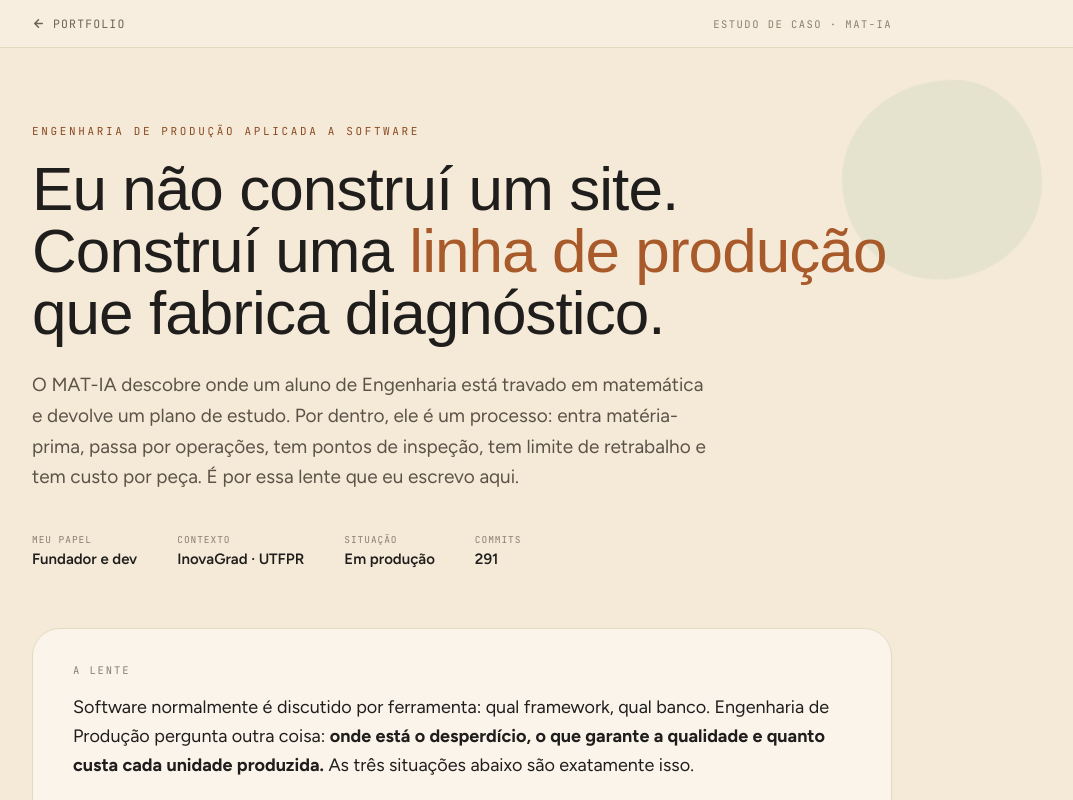
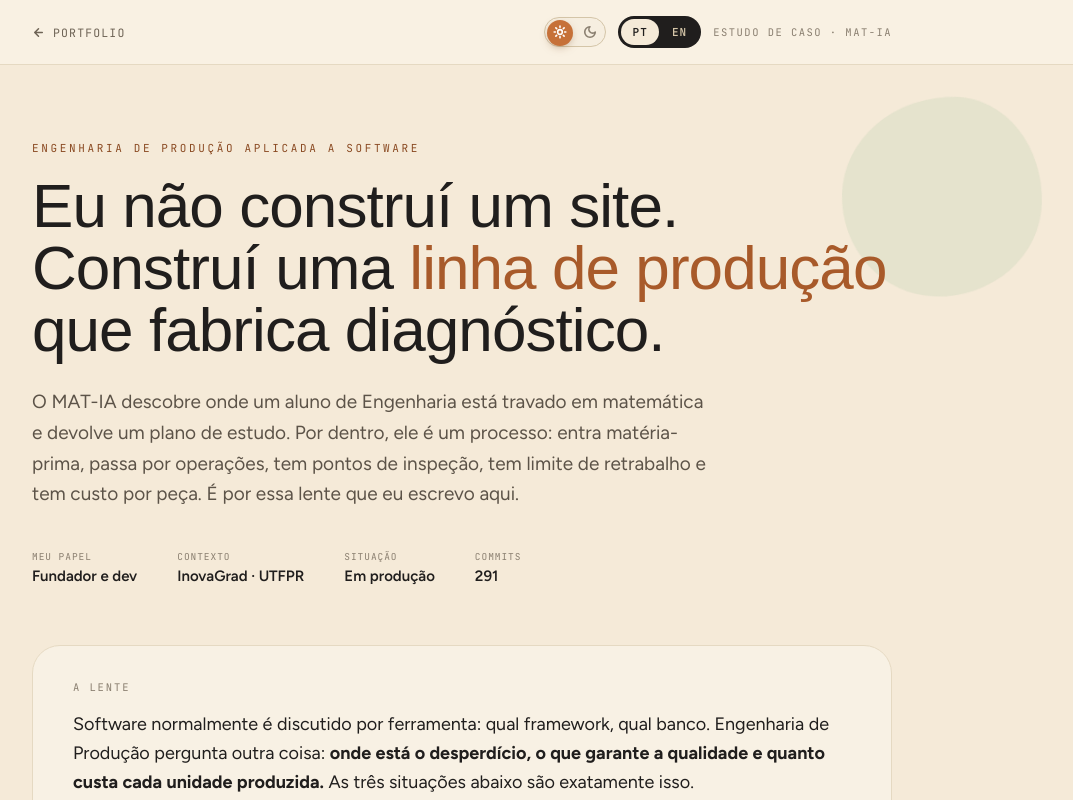
Before and after one commit to bernardoparanhos/portfolio-paranhos, a Next.js app: page /casos/mat-ia in a window 1280 px wide. Shown: the top 800 px of the page, without its empty margins (178-1251 px from the left). Built offline with nearby package versions, Linux system fonts and the light colour scheme; no server answers; a web font is replaced by a local one.

Commit message:
Toggle de idioma na pagina de estudo de caso (sincroniza com a principal) + desliga dev indicator

```diff
--- a/app/casos/mat-ia/CaseContent.tsx
+++ b/app/casos/mat-ia/CaseContent.tsx
@@ -2,6 +2,7 @@
 
 import { useEffect, useState } from "react";
 import Link from "next/link";
+import ThemeToggle from "@/components/ThemeToggle";
 import { CASE, type CaseLang } from "./content";
 
 // negrito via **...**
@@ -39,6 +40,16 @@ export default function CaseContent() {
   useEffect(() => {
     document.documentElement.lang = lang === "en" ? "en" : "pt-BR";
   }, [lang]);
+
+  // Troca e persiste na MESMA chave da principal, pra sincronizar ao voltar.
+  const changeLang = (next: CaseLang) => {
+    setLang(next);
+    try {
+      localStorage.setItem("lang", next);
+    } catch {
+      /* Safari private mode */
+    }
+  };
 
   // scroll reveal (respeita prefers-reduced-motion)
   useEffect(() => {
@@ -97,7 +108,32 @@ export default function CaseContent() {
             </svg>
             {c.back}
           </Link>
-          <span className="case-bar-tag">{c.barTag}</span>
+          <div className="case-bar-right">
+            <ThemeToggle iconSize={14} />
+            <div
+              className="nav-lang"
+              role="group"
+              aria-label={lang === "en" ? "Language" : "Idioma"}
+            >
+              <button
+                type="button"
+                className={`lang-btn${lang === "pt" ? " active" : ""}`}
+                aria-pressed={lang === "pt"}
+                onClick={() => changeLang("pt")}
+              >
+                PT
+              </button>
+              <button
+                type="button"
+                className={`lang-btn${lang === "en" ? " active" : ""}`}
+                aria-pressed={lang === "en"}
+                onClick={() => changeLang("en")}
+              >
+                EN
+              </button>
+            </div>
+            <span className="case-bar-tag">{c.barTag}</span>
+          </div>
         </div>
       </div>
 
--- a/app/globals.css
+++ b/app/globals.css
@@ -19,10 +19,55 @@
   --shadow-md: 0 10px 30px -12px rgba(80, 50, 20, 0.25);
   --shadow-lg: 0 24px 60px -24px rgba(80, 50, 20, 0.35);
   --radius-lg: 28px;
+
+  /* superfícies tokenizadas (trocam de valor no dark) */
+  --surface: #fbf5eb;
+  --surface-soft: #f8f1e4;
+  --surface-dim: #f6eee0;
+  --surface-strong: #fcf8f0;
+  --surface-nav: #f9f1e3;
+  --ring-blend: multiply;
+  --aurora-opacity: 0.33;
+}
+
+/* ═══ Dark mode quente (espresso, não preto) ═══ */
+:root[data-theme="dark"] {
+  --bg: #201911;
+  --text: #f2e7d6;
+  --n100: #2a2118;
+  --n200: #3a2f23;
+  --n300: #4a3d2e;
+  --n500: #a3927b;
+  --n600: #bfae95;
+  --n700: #d8ccb8;
+  --accent: #d98c52;
+  --accent-100: #38281a;
+  --accent-200: #63472a;
+  --accent-600: #e59c66;
+  --accent-700: #f0b98d;
+  --accent2: #94a877;
+  --accent2-200: #313a27;
+  --accent2-700: #b3c399;
+  --surface: #2a2118;
+  --surface-soft: #261e16;
+  --surface-dim: #241d15;
+  --surface-strong: #2f251b;
+  --surface-nav: #271f17;
+  --shadow-md: 0 10px 30px -12px rgba(0, 0, 0, 0.6);
+  --shadow-lg: 0 24px 60px -24px rgba(0, 0, 0, 0.7);
+  --ring-blend: screen;
+  --aurora-opacity: 0.26;
 }
 
 * {
   box-sizing: border-box;
+}
+/* dimmer suave ao trocar de tema (elementos com transição própria mantêm a sua) */
+*:not([style*="transition"]) {
+  transition:
+    background-color 0.35s ease,
+    border-color 0.35s ease,
+    color 0.35s ease;
 }
 html {
   scroll-behavior: smooth;
@@ -105,7 +150,7 @@ a:focus-visible,
     transparent 72%
   );
   filter: blur(90px) hue-rotate(var(--ah, 0deg));
-  opacity: 0.33;
+  opacity: var(--aurora-opacity, 0.33);
   will-change: transform;
 }
 #cur-ring {
@@ -125,7 +170,7 @@ a:focus-visible,
     width 0.2s,
     height 0.2s,
     margin 0.2s;
-  mix-blend-mode: multiply;
+  mix-blend-mode: var(--ring-blend, multiply);
 }
 #cur-dot {
   position: fixed;
@@ -235,7 +280,7 @@ a:focus-visible,
   align-items: center;
   gap: 18px;
   margin-top: 18px;
-  background: color-mix(in oklab, var(--bg) 72%, white 28%);
+  background: var(--surface-nav);
   -webkit-backdrop-filter: blur(12px);
   backdrop-filter: blur(12px);
   border: 1px solid var(--n200);
@@ -302,6 +347,63 @@ a:focus-visible,
   background: var(--bg);
   color: var(--text);
 }
+/* grupo de controles (tema + idioma) à direita da nav */
+.nav-controls {
+  display: flex;
+  align-items: center;
+  gap: 10px;
+}
+/* switch de tema (sol/lua deslizante) */
+.theme-toggle {
+  position: relative;
+  box-sizing: border-box;
+  display: inline-flex;
+  align-items: center;
+  flex: none;
+  width: 62px;
+  height: 30px;
+  padding: 0;
+  border: 1px solid var(--n300);
+  border-radius: 999px;
+  background: var(--surface-dim);
+  cursor: pointer;
+}
+.theme-thumb {
+  position: absolute;
+  top: 2px;
+  left: 2px;
+  width: 26px;
+  height: 26px;
+  border-radius: 50%;
+  background: var(--accent);
+  box-shadow: 0 3px 10px -3px rgba(120, 70, 25, 0.55);
+  transition: transform 0.34s cubic-bezier(0.16, 1, 0.3, 1);
+}
+.theme-sun,
+.theme-moon {
+  position: relative;
+  z-index: 1;
+  flex: 1;
+  display: flex;
+  align-items: center;
+  justify-content: center;
+  transition: color 0.3s;
+}
+.theme-sun {
+  color: #fff;
+}
+.theme-moon {
+  color: var(--n500);
+}
+:root[data-theme="dark"] .theme-thumb {
+  transform: translateX(30px);
+}
+:root[data-theme="dark"] .theme-sun {
+  color: var(--n500);
+}
+:root[data-theme="dark"] .theme-moon {
+  color: #2a2118;
+}
 /* botão hambúrguer — escondido no desktop, aparece no mobile */
 .nav-toggle {
   display: none;
@@ -314,7 +416,7 @@ a:focus-visible,
   padding: 0;
   border: 1px solid var(--n200);
   border-radius: 999px;
-  background: color-mix(in oklab, var(--bg) 60%, white 40%);
+  background: var(--surface-dim);
   cursor: pointer;
   transition:
     background 0.25s,
@@ -384,7 +486,7 @@ a:focus-visible,
 .metric {
   flex: 1;
   padding: 22px 24px;
-  background: color-mix(in oklab, white 55%, var(--bg) 45%);
+  background: var(--surface);
   border: 1px solid var(--n200);
   border-radius: var(--radius-lg);
 }
@@ -504,6 +606,9 @@ a:focus-visible,
 .washed {
   filter: saturate(0.72) contrast(0.9) brightness(1.05);
 }
+:root[data-theme="dark"] .washed {
+  filter: saturate(0.8) contrast(0.92) brightness(0.9);
+}
 .portrait {
   position: relative;
   z-index: 1;
@@ -571,7 +676,7 @@ a:focus-visible,
 .principles {
   margin-top: 64px;
   padding: 44px 48px;
-  background: color-mix(in oklab, white 52%, var(--bg) 48%);
+  background: var(--surface);
   border: 1px solid var(--n200);
   border-radius: var(--radius-lg);
   box-shadow: var(--shadow-md);
@@ -621,7 +726,7 @@ a:focus-visible,
 .edu-card {
   position: relative;
   overflow: hidden;
-  background: color-mix(in oklab, white 50%, var(--bg) 50%);
+  background: var(--surface);
   border: 1px solid var(--n200);
   border-radius: var(--radius-lg);
   padding: 44px 48px;
@@ -689,7 +794,7 @@ a:focus-visible,
     border-color 0.3s;
 }
 .exp-row:hover {
-  background: color-mix(in oklab, white 45%, var(--bg) 55%);
+  background: var(--surface-soft);
   border-color: var(--n200);
 }
 .exp-date {
@@ -746,7 +851,7 @@ a:focus-visible,
   /* min-width:0 deixa o card encolher no grid; sem isso a URL longa do rodapé
      não quebra e estoura pela lateral direita. */
   min-width: 0;
-  background: color-mix(in oklab, white 55%, var(--bg) 45%);
+  background: var(--surface);
   border: 1px solid var(--n200);
   border-radius: var(--radius-lg);
   padding: 38px 40px;
@@ -820,7 +925,7 @@ a:focus-visible,
 .proj-featured {
   display: grid;
   grid-template-columns: 1.35fr 1fr;
-  background: color-mix(in oklab, white 55%, var(--bg) 45%);
+  background: var(--surface);
   border: 1px solid var(--n200);
   border-radius: var(--radius-lg);
   overflow: hidden;
@@ -929,7 +1034,7 @@ a:focus-visible,
   gap: 16px;
   min-width: 0;
   padding: 30px;
-  background: color-mix(in oklab, var(--bg) 58%, white 42%);
+  background: var(--surface-soft);
   border-left: 1px solid var(--n200);
 }
 .matia-badge {
@@ -937,7 +1042,7 @@ a:focus-visible,
   align-items: center;
   gap: 12px;
   padding: 13px 16px;
-  background: color-mix(in oklab, white 62%, var(--bg) 38%);
+  background: var(--surface-strong);
   border: 1px solid var(--n200);
   border-radius: 16px;
 }
@@ -959,7 +1064,7 @@ a:focus-visible,
 }
 .matia-window {
   padding: 16px 18px 18px;
-  background: color-mix(in oklab, white 66%, var(--bg) 34%);
+  background: var(--surface-strong);
   border: 1px solid var(--n200);
   border-radius: 18px;
 }
@@ -1327,7 +1432,7 @@ a:focus-visible,
     gap: 12px;
     padding: 10px 12px 10px 22px;
   }
-  .nav-lang {
+  .nav-controls {
     margin-left: auto;
   }
   .nav-toggle {
@@ -1343,7 +1448,7 @@ a:focus-visible,
     left: 0;
     right: 0;
     padding: 12px;
-    background: color-mix(in oklab, var(--bg) 72%, white 28%);
+    background: var(--surface-nav);
     -webkit-backdrop-filter: blur(12px);
     backdrop-filter: blur(12px);
     border: 1px solid var(--n200);
@@ -1524,7 +1629,7 @@ a:focus-visible,
   position: sticky;
   top: 0;
   z-index: 40;
-  background: color-mix(in oklab, var(--bg) 82%, white 18%);
+  background: var(--surface-nav);
   -webkit-backdrop-filter: blur(10px);
   backdrop-filter: blur(10px);
   border-bottom: 1px solid var(--n200);
@@ -1550,6 +1655,16 @@ a:focus-visible,
 }
 .case-back:hover {
   color: var(--accent-700);
+}
+.case-bar-right {
+  display: flex;
+  align-items: center;
+  gap: 12px;
+}
+@media (max-width: 620px) {
+  .case-bar-tag {
+    display: none;
+  }
 }
 .case-bar-tag {
   font-family: var(--font-mono), monospace;
@@ -1665,7 +1780,7 @@ a:focus-visible,
 /* A lente */
 .case-lente {
   padding: 34px 40px 38px;
-  background: color-mix(in oklab, white 48%, var(--bg) 52%);
+  background: var(--surface-soft);
   border: 1px solid var(--n200);
   border-radius: var(--radius-lg);
 }
@@ -1756,7 +1871,7 @@ a:focus-visible,
 }
 .case-stat {
   padding: 24px 26px;
-  background: color-mix(in oklab, white 52%, var(--bg) 48%);
+  background: var(--surface);
   border: 1px solid var(--n200);
   border-radius: 20px;
 }
@@ -1788,7 +1903,7 @@ a:focus-visible,
 /* fluxo */
 .case-flow {
   padding: 32px 36px 36px;
-  background: color-mix(in oklab, white 62%, var(--bg) 38%);
+  background: var(--surface-strong);
   border: 1px solid var(--n200);
   border-radius: var(--radius-lg);
 }
@@ -1909,7 +2024,7 @@ a:focus-visible,
   display: flex;
   flex-direction: column;
   padding: 28px 30px;
-  background: color-mix(in oklab, white 40%, var(--bg) 60%);
+  background: var(--surface-dim);
   border: 1px dashed var(--n300);
   border-radius: 22px;
 }
@@ -1933,7 +2048,7 @@ a:focus-visible,
 }
 .case-after {
   padding: 28px 30px;
-  background: color-mix(in oklab, white 58%, var(--bg) 42%);
+  background: var(--surface);
   border: 1px solid var(--accent-200);
   border-radius: 22px;
 }
@@ -1981,7 +2096,7 @@ a:focus-visible,
 .case-prec {
   margin: 28px 0 24px;
   padding: 30px 34px 34px;
-  background: color-mix(in oklab, white 55%, var(--bg) 45%);
+  background: var(--surface);
   border: 1px solid var(--n200);
   border-radius: var(--radius-lg);
 }
@@ -2025,7 +2140,7 @@ a:focus-visible,
   gap: 32px;
   align-items: center;
   padding: 28px 34px;
-  background: color-mix(in oklab, white 50%, var(--bg) 50%);
+  background: var(--surface);
   border: 1px solid var(--n200);
   border-radius: 22px;
 }
@@ -2092,7 +2207,7 @@ a:focus-visible,
 /* honestidade */
 .case-honesty {
   padding: 36px 40px 40px;
-  background: color-mix(in oklab, white 44%, var(--bg) 56%);
+  background: var(--surface-soft);
   border: 1px solid var(--n300);
   border-radius: var(--radius-lg);
 }
--- a/app/page.tsx
+++ b/app/page.tsx
@@ -5,6 +5,7 @@ import Link from "next/link";
 import Image from "next/image";
 import Effects from "@/components/Effects";
 import Repertorio from "@/components/Repertorio";
+import ThemeToggle from "@/components/ThemeToggle";
 import portrait from "@/public/foto-perfil.jpeg";
 import { translations, type Lang } from "./i18n";
 
@@ -89,6 +90,8 @@ export default function Home() {
               {t.nav.contact}
             </a>
           </div>
+          <div className="nav-controls">
+            <ThemeToggle />
             <div className="nav-lang" role="group" aria-label={t.nav.langLabel}>
               <button
                 type="button"
@@ -106,6 +109,7 @@ export default function Home() {
               >
                 EN
               </button>
+            </div>
           </div>
           <button
             id="navToggle"
--- /dev/null
+++ b/components/ThemeToggle.tsx
@@ -0,0 +1,74 @@
+"use client";
+
+import { useEffect, useState } from "react";
+
+const SUN = (size: number) => (
+  <svg
+    width={size}
+    height={size}
+    viewBox="0 0 24 24"
+    fill="none"
+    stroke="currentColor"
+    strokeWidth="2.75"
+    strokeLinecap="round"
+    strokeLinejoin="round"
+    aria-hidden="true"
+  >
+    <circle cx="12" cy="12" r="4" />
+    <path d="M12 2v2M12 20v2M4.9 4.9l1.4 1.4M17.7 17.7l1.4 1.4M2 12h2M20 12h2M4.9 19.1l1.4-1.4M17.7 6.3l1.4-1.4" />
+  </svg>
+);
+const MOON = (size: number) => (
+  <svg
+    width={size}
+    height={size}
+    viewBox="0 0 24 24"
+    fill="none"
+    stroke="currentColor"
+    strokeWidth="2.75"
+    strokeLinecap="round"
+    strokeLinejoin="round"
+    aria-hidden="true"
+  >
+    <path d="M12 3a6 6 0 0 0 9 9 9 9 0 1 1-9-9Z" />
+  </svg>
+);
+
+// Switch de tema. O visual é dirigido por CSS a partir de [data-theme] no <html>
+// (definido pelo script bloqueante do layout, antes da hidratação — sem flash).
+// O JS só troca o atributo, persiste em 'bp-theme' e atualiza aria-checked.
+export default function ThemeToggle({ iconSize = 15 }: { iconSize?: number }) {
+  const [dark, setDark] = useState(false);
+
+  useEffect(() => {
+    // eslint-disable-next-line react-hooks/set-state-in-effect
+    setDark(document.documentElement.getAttribute("data-theme") === "dark");
+  }, []);
+
+  const toggle = () => {
+    const root = document.documentElement;
+    const next = root.getAttribute("data-theme") === "dark" ? "light" : "dark";
+    root.setAttribute("data-theme", next);
+    try {
+      localStorage.setItem("bp-theme", next);
+    } catch {
+      /* Safari private mode */
+    }
+    setDark(next === "dark");
+  };
+
+  return (
+    <button
+      type="button"
+      role="switch"
+      aria-checked={dark}
+      aria-label="Alternar tema claro e escuro"
+      className="theme-toggle"
+      onClick={toggle}
+    >
+      <span className="theme-thumb" aria-hidden="true" />
+      <span className="theme-sun">{SUN(iconSize)}</span>
+      <span className="theme-moon">{MOON(iconSize)}</span>
+    </button>
+  );
+}
--- a/next.config.mjs
+++ b/next.config.mjs
@@ -43,6 +43,7 @@ const securityHeaders = [
 const nextConfig = {
   reactStrictMode: true,
   poweredByHeader: false,
+  devIndicators: false,
   images: {
     formats: ["image/avif", "image/webp"],
   },
```
Also changed, not shown: app/layout.tsx (+10 -3 lines). Lines whose indentation alone changed are shown as unchanged.
